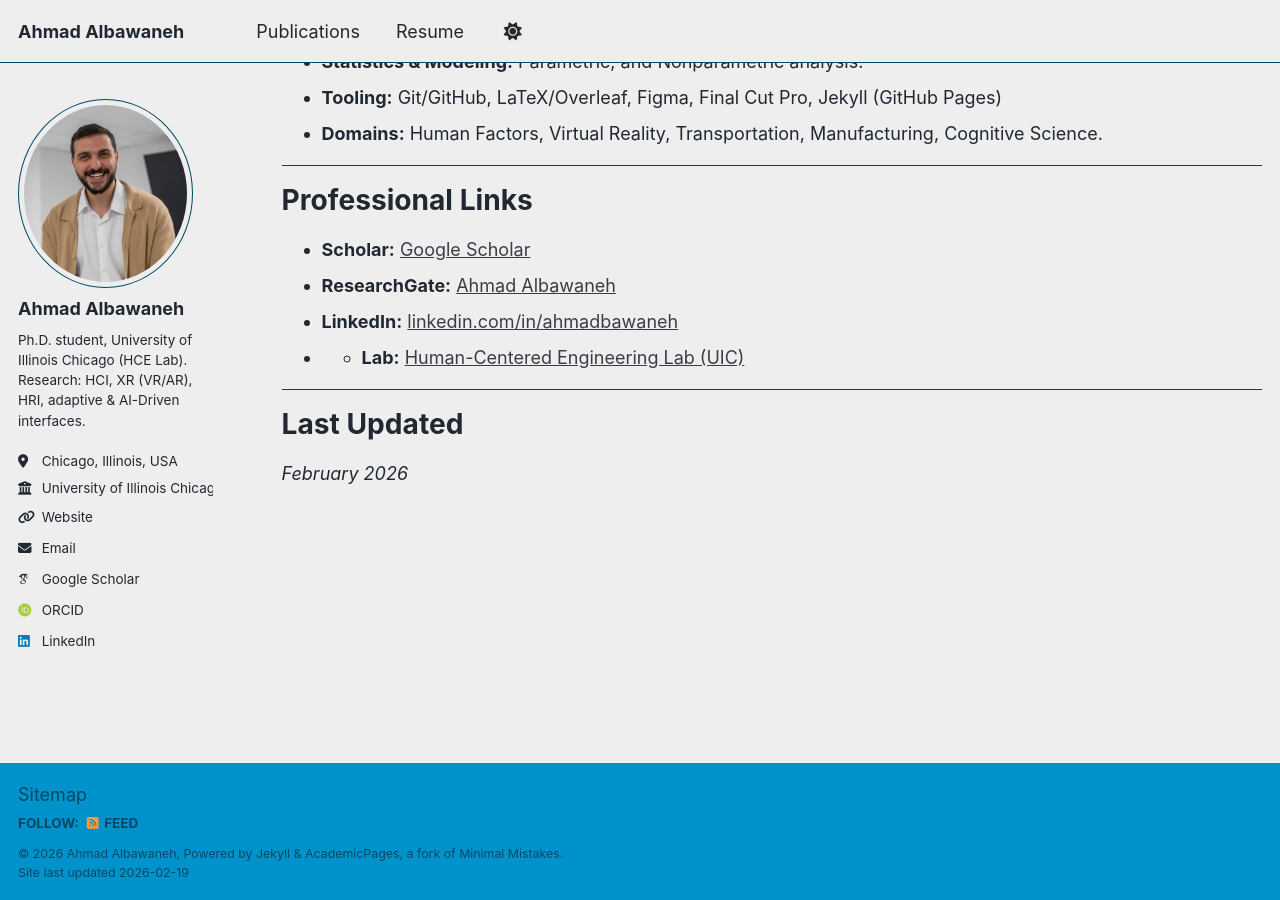
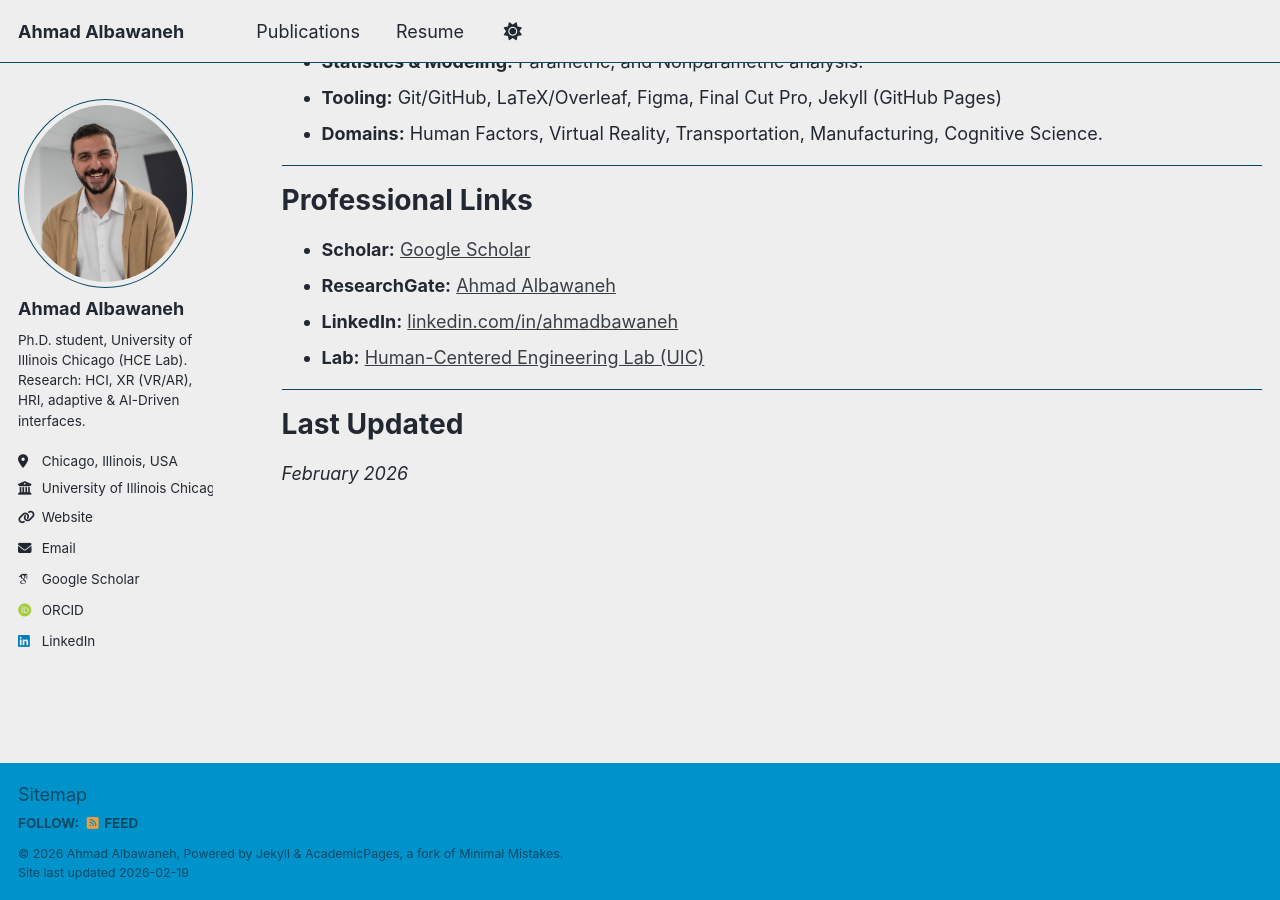
Before and after one commit to bawaneh/bawaneh, a Jekyll site: the page built from _pages/cv.md, in a window 1280 px wide and 900 px high, scrolled down 1506 px. Built offline with Jekyll 4.4.1, drawn with Linux system fonts in a browser that asks for light colours; some web fonts are replaced; a script that is not in the unit is left out.

Commit message:
Update cv.md

```diff
--- a/_pages/cv.md
+++ b/_pages/cv.md
@@ -61,7 +61,7 @@ Professional Links
 * **Scholar:** [Google Scholar](https://scholar.google.com/citations?user=ywoPBf8AAAAJ&hl=en)
 * **ResearchGate:** [Ahmad Albawaneh](https://www.researchgate.net/profile/Ahmad-Albawaneh-2)
 * **LinkedIn:** [linkedin.com/in/ahmadbawaneh](https://linkedin.com/in/ahmadbawaneh)
-* * **Lab:** [Human-Centered Engineering Lab (UIC)](https://sites.google.com/view/human-centered-engineering/home)
+* **Lab:** [Human-Centered Engineering Lab (UIC)](https://sites.google.com/view/human-centered-engineering/home)
 
 ---
 
```
